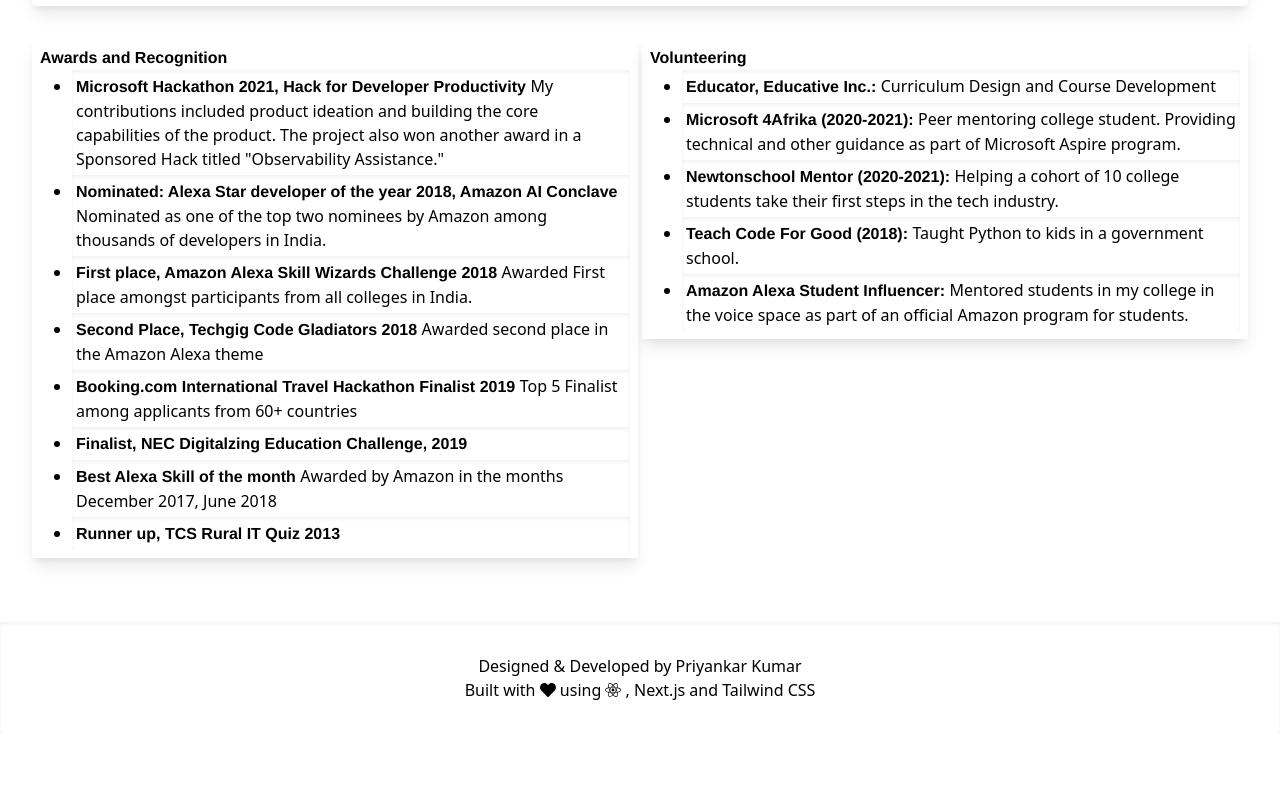
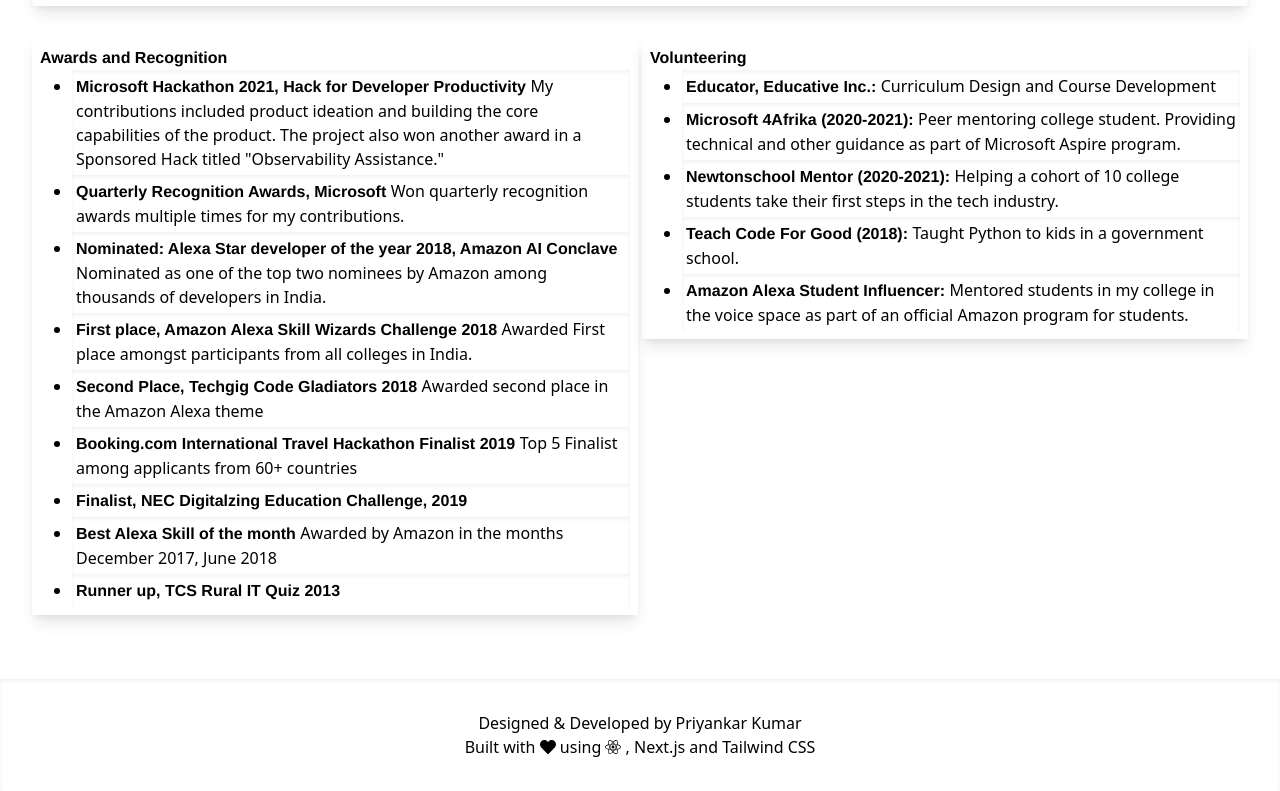
Before and after one commit to priyankark/PriyankarKumarPortfolio, a Next.js app: page / in a window 1280 px wide. Shown: the part 1684-2475 px from the top of the page. Before the commit the page ends 2418 px from the top, so only its background shows below. Built offline with nearby package versions, Linux system fonts and the light colour scheme.

Commit message:
Update Portfolio.

```diff
--- a/components/Awards.tsx
+++ b/components/Awards.tsx
@@ -4,6 +4,10 @@
     {
         name: 'Microsoft Hackathon 2021, Hack for Developer Productivity',
         description: 'My contributions included product ideation and building the core capabilities of the product. The project also won another award in a Sponsored Hack titled "Observability Assistance."',
+    },
+    {
+        name: 'Quarterly Recognition Awards, Microsoft',
+        description: 'Won quarterly recognition awards multiple times for my contributions.',
     },
     {
         name: 'Nominated: Alexa Star developer of the year 2018, Amazon AI Conclave',
```
